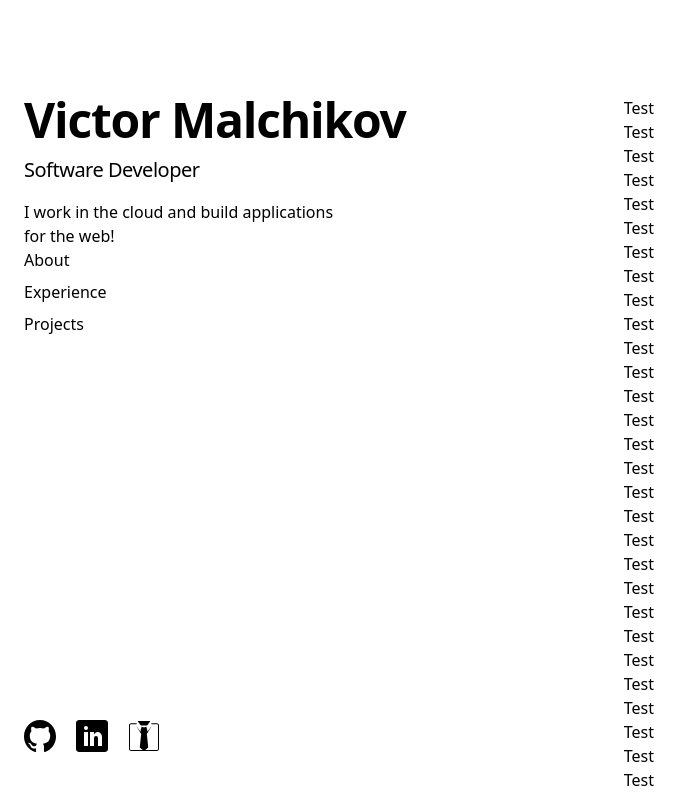
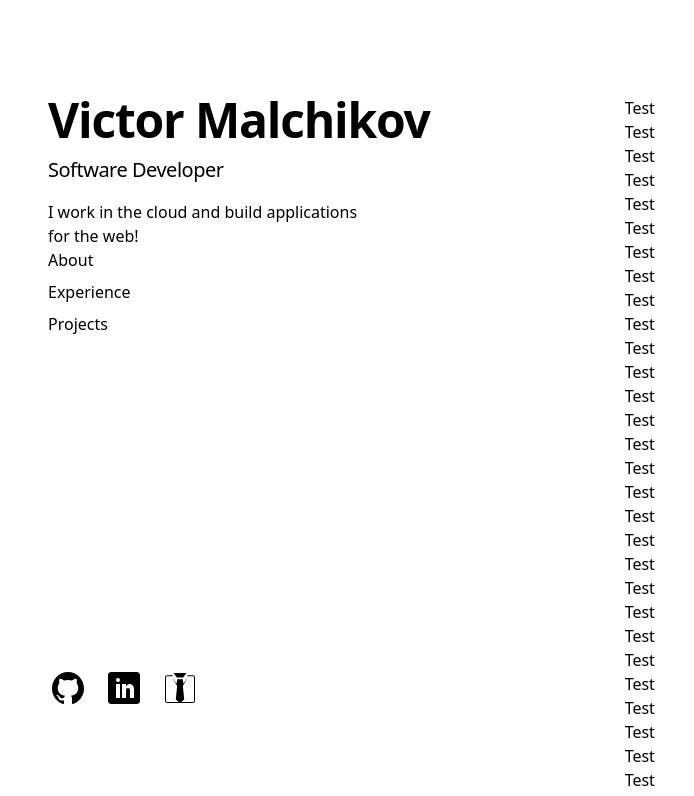
Before and after one commit to vmalchik/portfolio, a Next.js app: page / in a window 1280 px wide. Shown: the top 796 px of the page, without its empty margins (0-694 px from the left). Built offline with nearby package versions, Linux system fonts and the light colour scheme.

Commit message:
cleanup and adjust css on home page

```diff
--- a/src/app/(home)/layout.tsx
+++ b/src/app/(home)/layout.tsx
@@ -14,8 +14,9 @@ export default function HomeLayout({
   children: React.ReactNode;
 }>) {
   return (
-    <div className="mx-auto min-h-screen max-w-screen-xl px-6 py-12 lg:py-0 lg:flex lg:gap-4">
-      <div className="lg:sticky lg:top-0 lg:flex lg:flex-col lg:max-h-screen lg:w-[48%] lg:pt-24">
+    <div className="mx-auto min-h-screen max-w-screen-xl px-6 py-12 md:px-12 lg:py-0 lg:flex lg:gap-4">
+      {/* Prevent scroll on large screen sizes and up */}
+      <div className="lg:sticky lg:top-0 lg:w-[48%] lg:flex lg:flex-col lg:max-h-screen lg:py-24">
         <Header
           title="Victor Malchikov"
           subtitle="Software Developer"
@@ -26,13 +27,12 @@ export default function HomeLayout({
           <AnchorLinks />
         </div>
 
-        {/* border-black-800 border-1 */}
-        <div className="lg:flex lg:flex-col lg:flex-1 lg:justify-end lg:pb-12">
+        <div className="mt-8 ml-1 lg:flex lg:flex-col lg:flex-1 lg:justify-end">
           <SocialLinks />
         </div>
       </div>
 
-      <main className="min-h-screen overflow-y-auto lg:w-[52%] lg:py-24">
+      <main className="lg:w-[52%] overflow-y-auto pt-24 lg:py-24">
         {children}
       </main>
     </div>
--- a/src/components/common/social-links.tsx
+++ b/src/components/common/social-links.tsx
@@ -36,7 +36,7 @@ export const SocialLinks = () => {
     <nav arial-label="Social media and resume links">
       <ul className="flex">
         {links.map((link) => (
-          <li key={link.label} className="mr-5">
+          <li key={link.label} className="mr-6">
             <Link
               href={link.href}
               aria-label={link.label}
```
